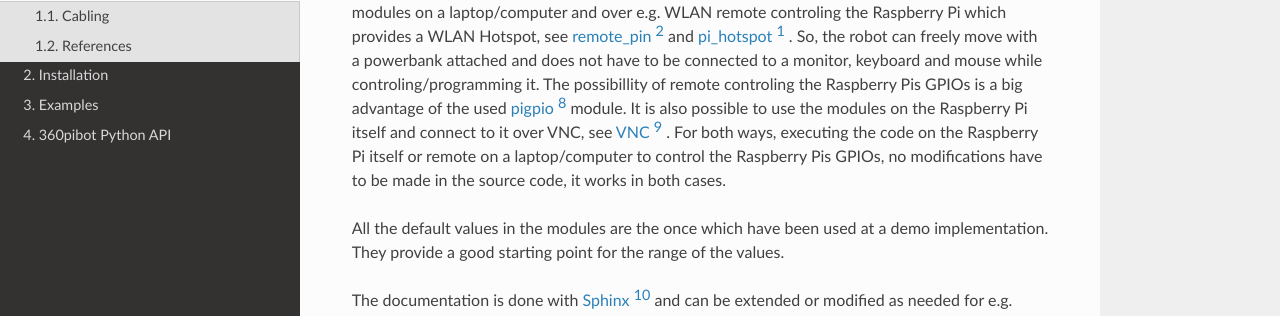
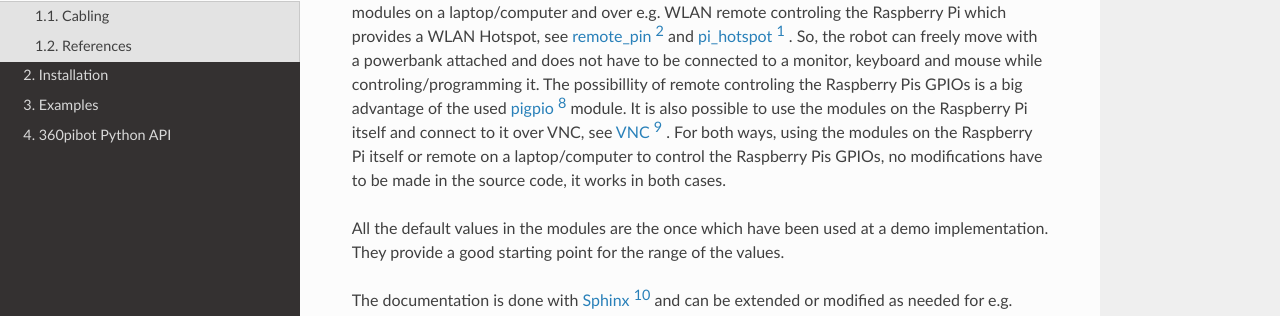
Before and after one commit to choeffer/360pibot, a Sphinx documentation site: the page built from docs/intro.rst, in a window 1280 px wide and 900 px high, scrolled down 384 px. Shown: the part 135-451 px from the top of the window. Built offline with Sphinx 7.4.7 and the Read the Docs theme 2.0.0, drawn with Linux system fonts in a browser that asks for light colours.

Commit message:
changes in the texts

```diff
--- a/README.rst
+++ b/README.rst
@@ -22,7 +22,7 @@ move with a powerbank attached and does not have to be connected to a monitor, k
 and mouse while controling/programming it. The possibillity of remote controling
 the Raspberry Pis GPIOs is a big advantage of the used pigpio_ module. It is also possible to
 use the modules on the Raspberry Pi itself and connect to it over VNC, see VNC_ . For both ways,
-executing the code on the Raspberry Pi itself or remote on a laptop/computer to control
+using the modules on the Raspberry Pi itself or remote on a laptop/computer to control
 the Raspberry Pis GPIOs, no modifications have to be made in the source code, it
 works in both cases.
 
--- a/docs/intro.rst
+++ b/docs/intro.rst
@@ -25,7 +25,7 @@ move with a powerbank attached and does not have to be connected to a monitor, k
 and mouse while controling/programming it. The possibillity of remote controling
 the Raspberry Pis GPIOs is a big advantage of the used pigpio_ module. It is also possible to
 use the modules on the Raspberry Pi itself and connect to it over VNC, see VNC_ . For both ways,
-executing the code on the Raspberry Pi itself or remote on a laptop/computer to control
+using the modules on the Raspberry Pi itself or remote on a laptop/computer to control
 the Raspberry Pis GPIOs, no modifications have to be made in the source code, it
 works in both cases.
 
```
